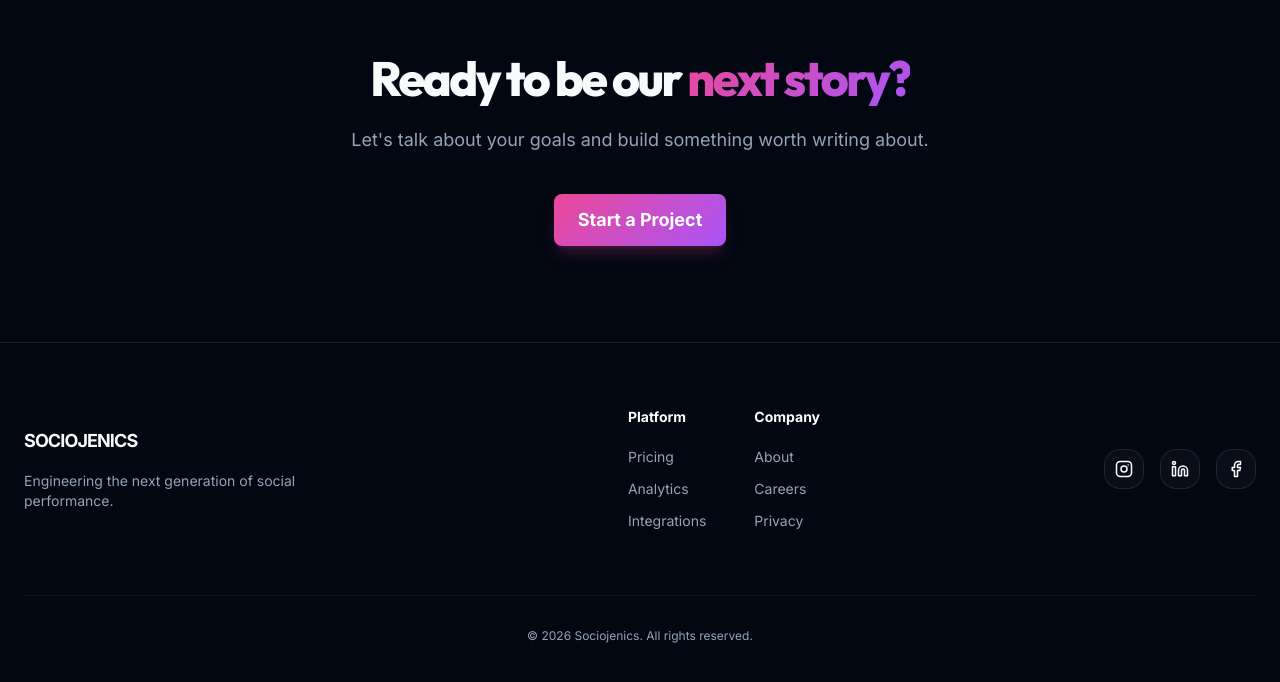
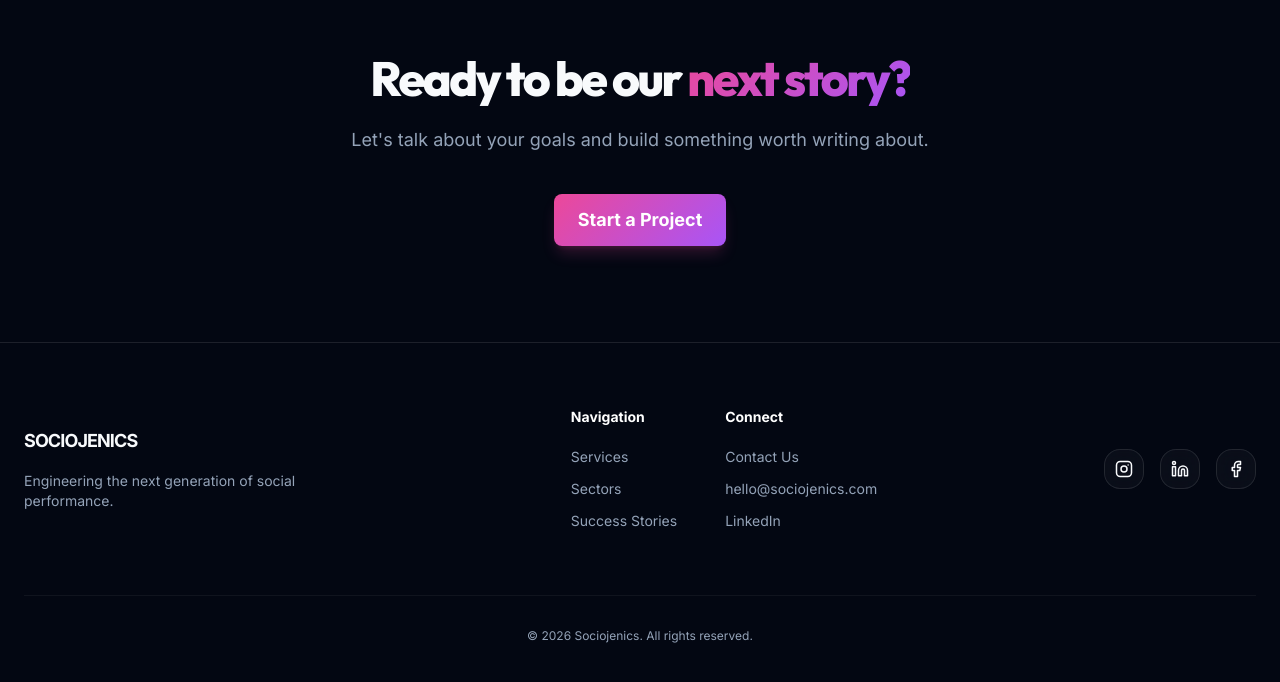
Before and after one commit to ssr85/sociojenics-website, a React (Vite) app: page /success-stories in a window 1280 px wide. Shown: the part 1370-2052 px from the top of the page. Built offline with nearby package versions, Linux system fonts and the light colour scheme.

Commit message:
fix: Apply audit feedback (Navbar scroll, Footer links, Services typography)

```diff
--- a/src/components/Footer.jsx
+++ b/src/components/Footer.jsx
@@ -1,5 +1,5 @@
 import { Linkedin } from 'lucide-react'
-
+import { Link } from 'react-router-dom'
 const InstagramIcon = () => (
     <svg width="18" height="18" viewBox="0 0 24 24" fill="none" stroke="currentColor" strokeWidth="2" strokeLinecap="round" strokeLinejoin="round">
         <rect x="2" y="2" width="20" height="20" rx="5" ry="5" />
@@ -29,16 +29,16 @@ const Footer = () => {
 
                 <div className="flex gap-12 text-sm text-text-secondary">
                     <div className="flex flex-col gap-3">
-                        <p className="text-white font-semibold mb-2">Platform</p>
-                        <a href="#" className="hover:text-accent-cyan transition-colors">Pricing</a>
-                        <a href="#" className="hover:text-accent-cyan transition-colors">Analytics</a>
-                        <a href="#" className="hover:text-accent-cyan transition-colors">Integrations</a>
+                        <p className="text-white font-semibold mb-2">Navigation</p>
+                        <a href="/#services" className="hover:text-accent-pink transition-colors">Services</a>
+                        <a href="/#industries" className="hover:text-accent-pink transition-colors">Sectors</a>
+                        <Link to="/success-stories" className="hover:text-accent-pink transition-colors">Success Stories</Link>
                     </div>
                     <div className="flex flex-col gap-3">
-                        <p className="text-white font-semibold mb-2">Company</p>
-                        <a href="#" className="hover:text-accent-cyan transition-colors">About</a>
-                        <a href="#" className="hover:text-accent-cyan transition-colors">Careers</a>
-                        <a href="#" className="hover:text-accent-cyan transition-colors">Privacy</a>
+                        <p className="text-white font-semibold mb-2">Connect</p>
+                        <Link to="/contact" className="hover:text-accent-pink transition-colors">Contact Us</Link>
+                        <a href="mailto:hello@sociojenics.com" className="hover:text-accent-pink transition-colors">hello@sociojenics.com</a>
+                        <a href="https://www.linkedin.com/in/sociojenics/" target="_blank" rel="noopener noreferrer" className="hover:text-accent-pink transition-colors">LinkedIn</a>
                     </div>
                 </div>
 
--- a/src/components/Navbar.jsx
+++ b/src/components/Navbar.jsx
@@ -57,7 +57,11 @@ const Navbar = () => {
                 className="fixed top-0 left-0 right-0 z-50 px-6 py-4 flex justify-between items-center glass m-6"
             >
                 {/* Logo — text only, no icon */}
-                <Link to="/" className="cursor-pointer">
+                <Link
+                    to="/"
+                    onClick={() => isHome && window.scrollTo({ top: 0, behavior: 'smooth' })}
+                    className="cursor-pointer"
+                >
                     <span className="text-xl font-extrabold tracking-tighter uppercase">SOCIOJENICS</span>
                 </Link>
 
--- a/src/components/Services.jsx
+++ b/src/components/Services.jsx
@@ -9,7 +9,7 @@ const services = [
         desc: "Stunning, high-performance websites built on platforms tailored to specific business needs.",
         color: "from-accent-pink/20 to-accent-purple/10",
         details: [
-            "Platform Flexibility ( HTML, WOrdpress, Low/No-Code )",
+            "Platform Flexibility (HTML, WordPress, Low/No-Code)",
             "Integration of Custom Solutions",
             "Fully Managed Maintenance",
             "Responsive & SEO-Ready Design"
```
